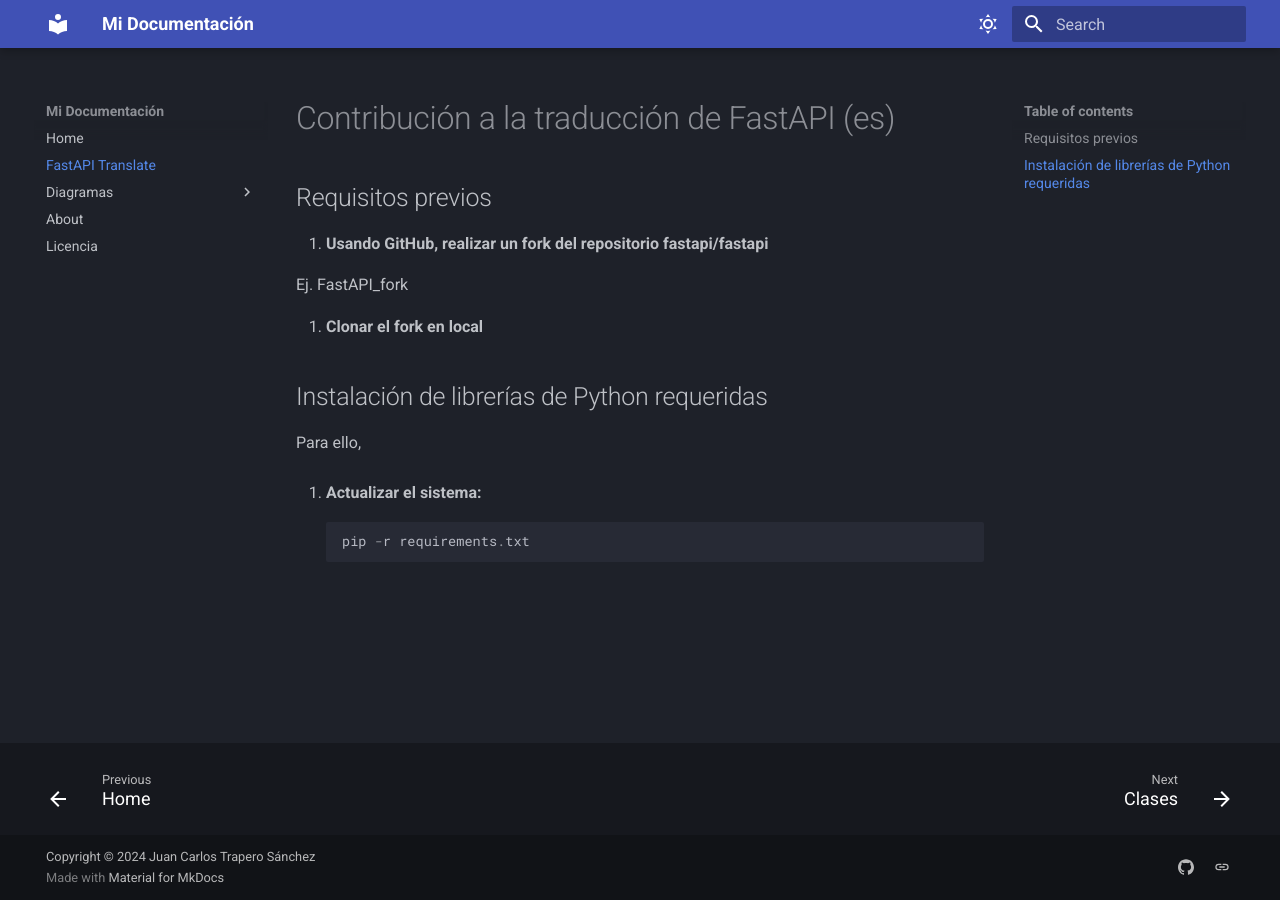
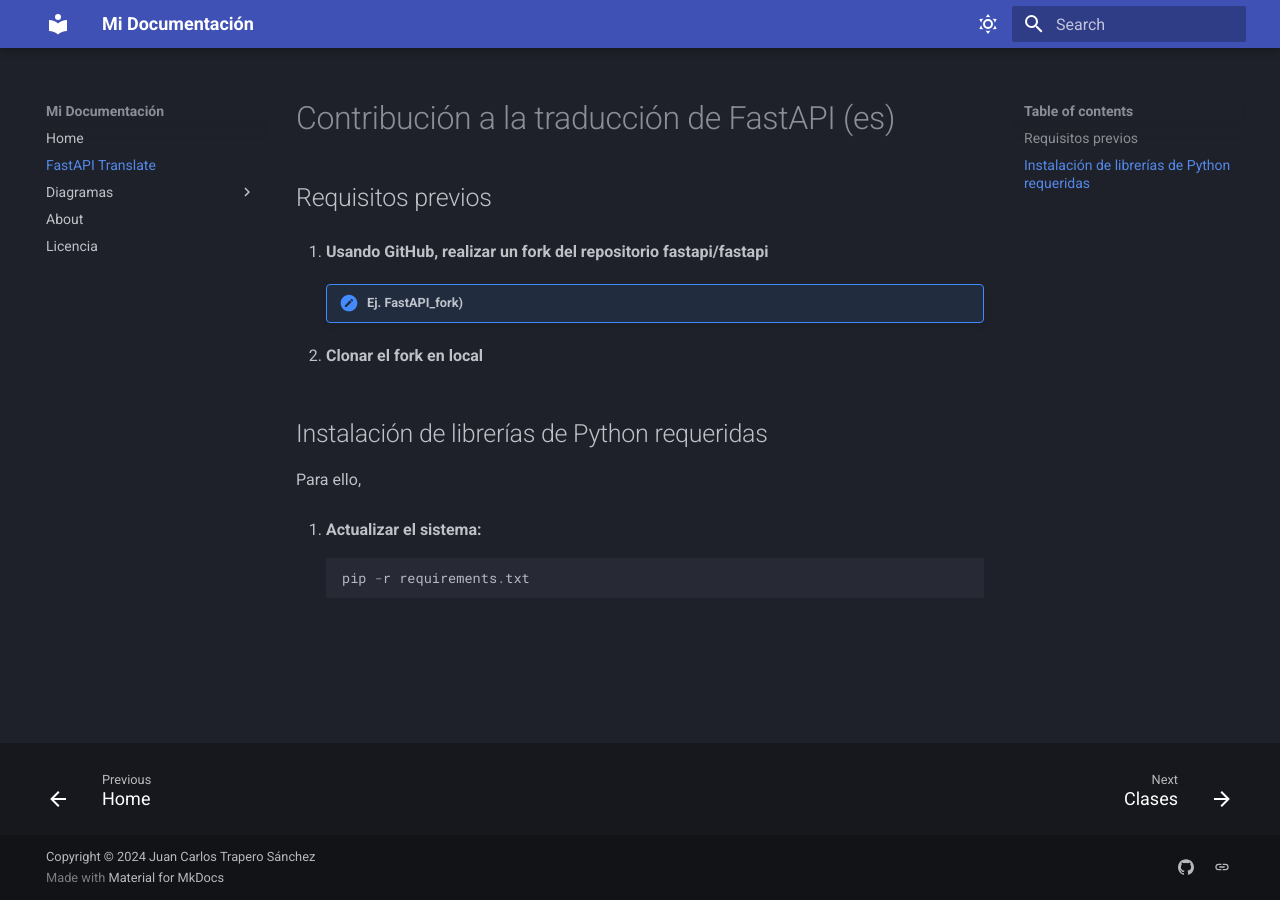
Before and after one commit to JCTrapero/mkdocs, an MkDocs documentation site: the page built from docs/FastAPI.md, in a window 1280 px wide. Built offline with MkDocs 1.6.1 and Material for MkDocs 9.7.7, drawn with Linux system fonts in a browser that asks for light colours; part of the change alters nothing that is shown.

```diff
--- a/docs/FastAPI.md
+++ b/docs/FastAPI.md
@@ -4,7 +4,7 @@
 
 1. **Usando GitHub, realizar un fork del repositorio fastapi/fastapi**
 
-Ej. FastAPI_fork
+    !!! note annotate "Ej. FastAPI_fork)"
 
 2. **Clonar el fork en local**
 
```
